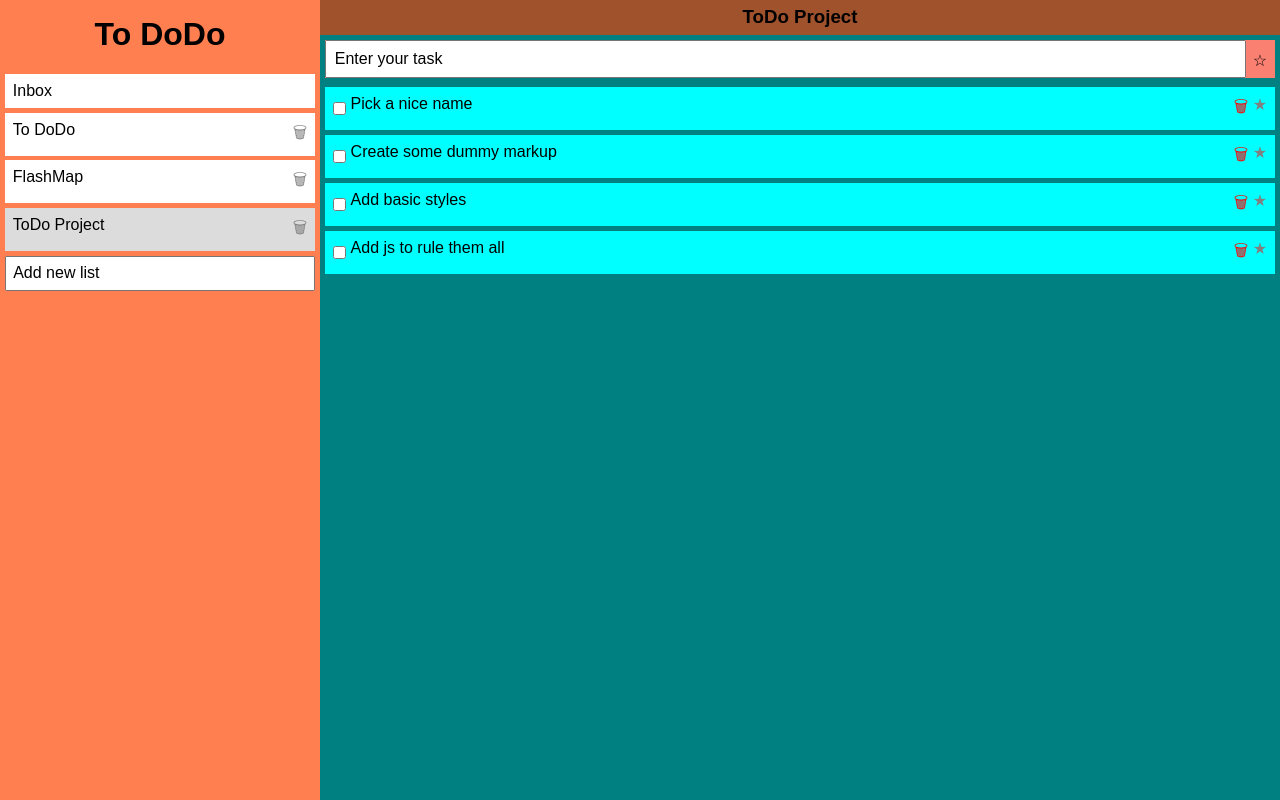
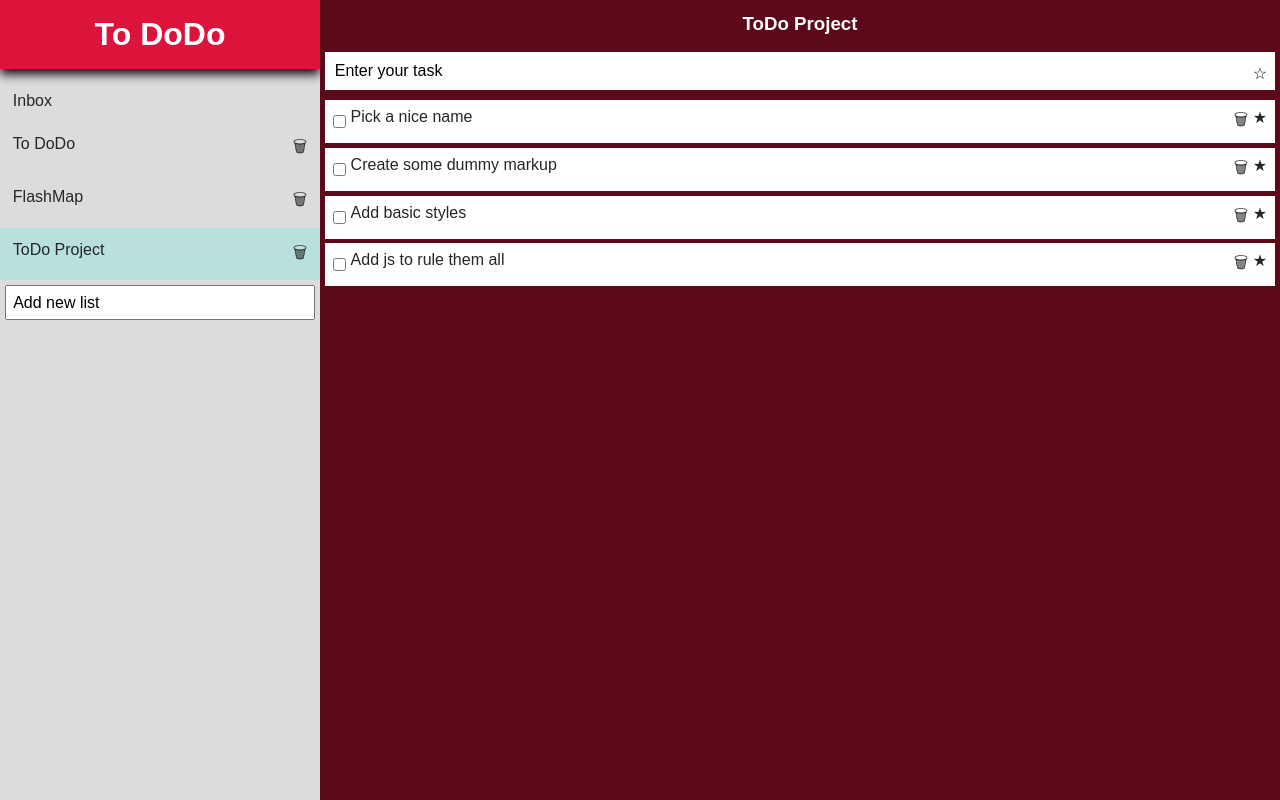
Before and after one commit to andrewr224/to-dodo, a plain HTML site: page index.html in a window 1280 px wide. Both pictures are taken after a click on the element "ToDo Project". Drawn offline with Linux system fonts and the light colour scheme.

Commit message:
Fix styles :bowtie:

```diff
--- a/main.css
+++ b/main.css
@@ -27,25 +27,28 @@ section{
 .lists{
     display: flex;
     flex-direction: column;
-    background: coral;
+    background: rgb(220, 220, 220);
+    color: rgb(38, 38, 38);
     width: 25%;
 }
 
 .lists header{
     padding: 1rem;
+    background: rgb(220, 20, 60);
+    color: white;
+    box-shadow: 0 5px 10px black;
+    margin-bottom: 10px;
 }
 
 .list{
     display: flex;
-    background: white;
-    margin: .3rem;
-    margin-bottom: 0;
+    padding: .3rem;
     font-size: 1rem;
     cursor: pointer;
 }
 
 .list.active{
-    background: gainsboro;
+    background: rgba(101, 230, 217, .3);
 }
 
 .list p{
@@ -55,7 +58,6 @@ section{
 
 .list span{
     padding: .5rem;
-    color: gray;
     cursor: pointer;
 }
 
@@ -63,22 +65,24 @@ section{
     margin: .3rem;
     padding: .4rem;
     font-size: 1rem;
+    border: node;
 }
 
 .input-group{
-    background: salmon;
+    background: white;
     display: flex;
     margin: .3rem;
-    font-size: 1rem;
 }
 
 .input-group input{
     padding: .5rem;
+    border: node;
+    border-color: transparent;
+    font-size: 1rem;
 }
 
 .input-group input:first-child{
     flex: 1;
-    font-size: 1rem;
 }
 
 .star{
@@ -105,13 +109,14 @@ section{
 .todos{
     display: flex;
     flex-direction: column;
-    background: teal;
+    background: rgb(93, 9, 26);
+    color: rgb(38, 38, 38);
     width: 75%;
 }
 
 .todos header{
-    background: sienna;
-    padding: .4rem;
+    color: white;
+    padding: .8rem;
     font-size: 1rem;
 }
 
@@ -119,15 +124,16 @@ section{
     font-size: .9rem;
     text-align: center;
     text-transform: uppercase;
-    color: white;
-    background-color: rgba(255, 140, 0, .3);
+    color: rgb(64, 64, 64);
+    background-color: rgb(204, 204, 204);
     padding: .5rem;
     margin: .3rem;
+    margin-top: .6rem;
 }
 
 .todo{
     display: flex;
-    background: cyan;
+    background: white;
     margin: .3rem;
     margin-bottom: 0;
     padding: .5rem;
@@ -141,18 +147,17 @@ section{
 
 .todo span{
     margin-left: .3rem;
-    color: gray;
     cursor: pointer;
 }
 
 .todo span:nth-child(3){
     margin-left: auto;
-    color: red;
 }
 
 .done{
     display: flex;
-    background: cadetBlue;
+    background: rgb(204, 204, 204);
+    color: rgb(64, 64, 64);
     margin: .3rem;
     margin-bottom: 0;
     padding: .5rem;
```
